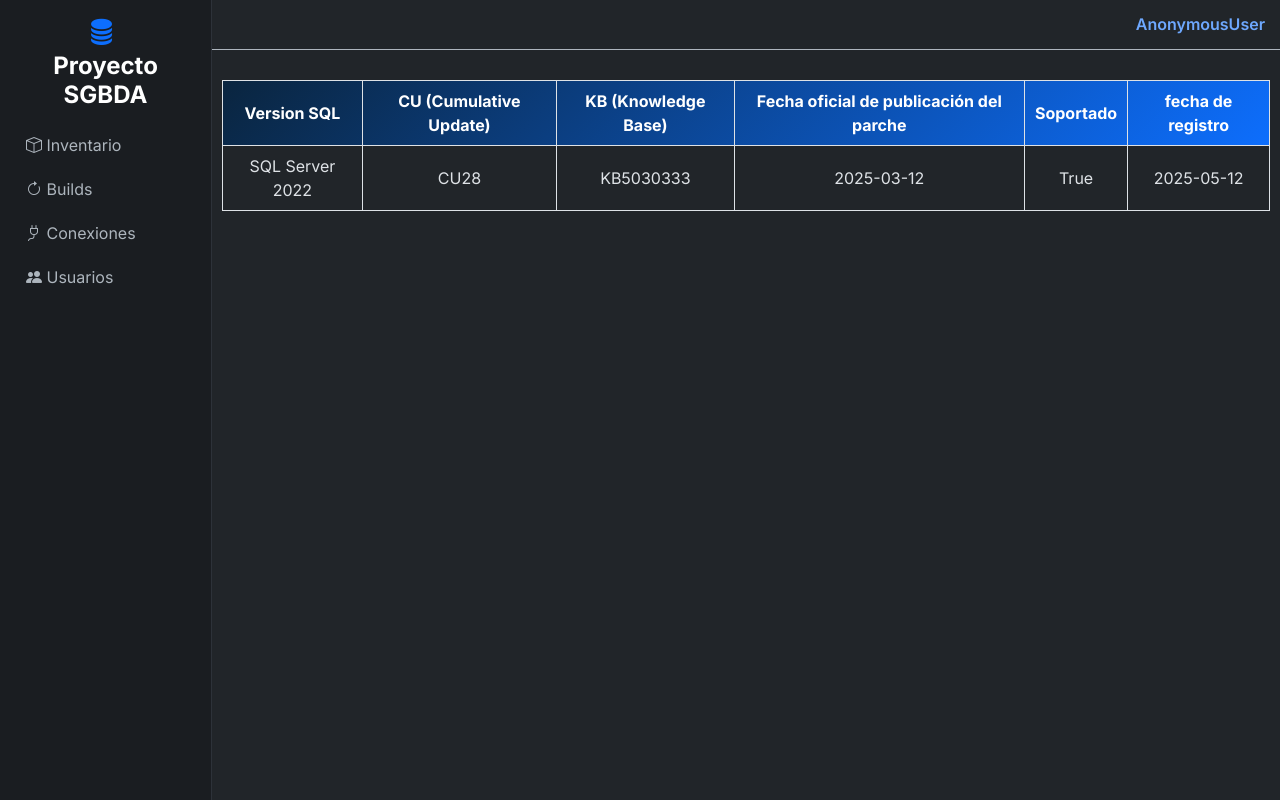
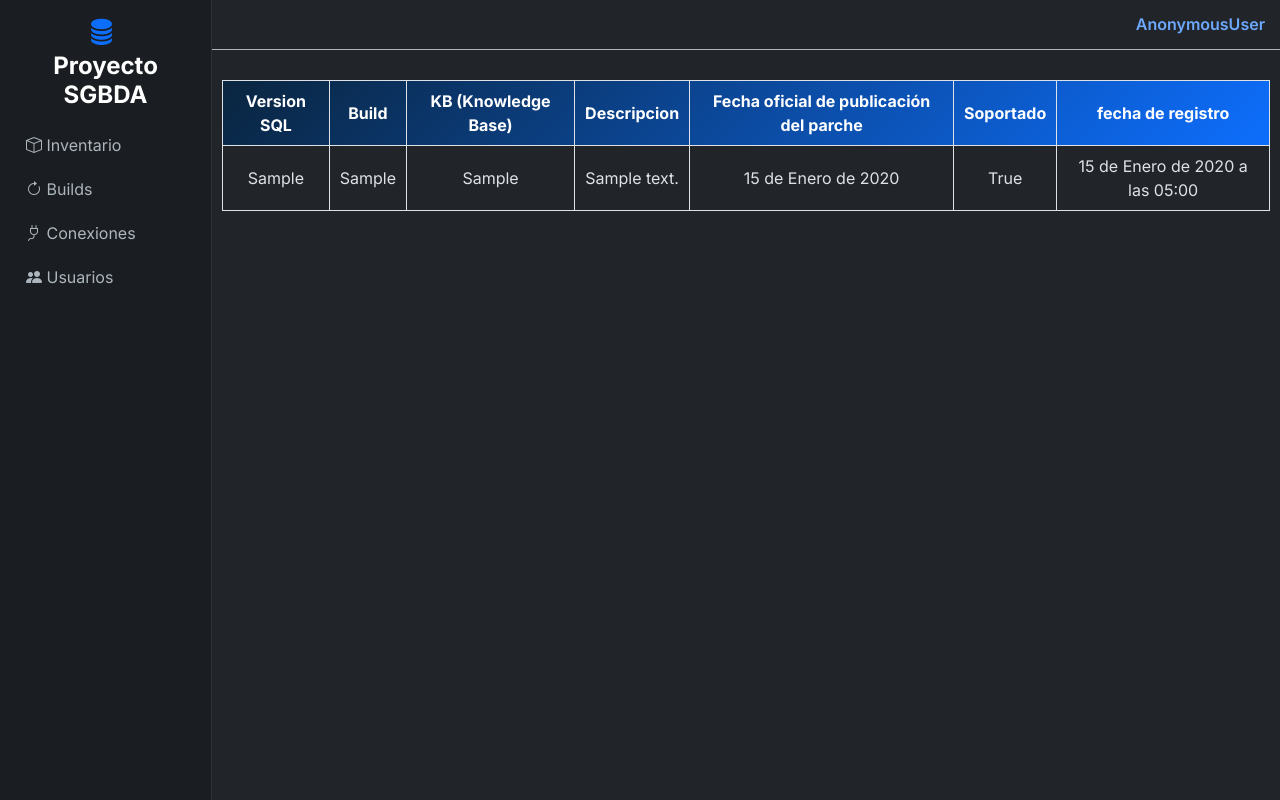
Before and after one commit to JulianCarvajal07/Proyecto-SGBDA, a Django app: page /listar_builds/ in a window 1280 px wide. Run offline with Django 5.2, Linux system fonts and the light colour scheme; tables that the repository leaves empty hold one stand-in row (values such as "Sample post").

Commit message:
creacion de vista para listar actualizaciones en el template builds.html

```diff
--- a/sgbda/services/microsoft_gdr_sync.py
+++ b/sgbda/services/microsoft_gdr_sync.py
@@ -7,7 +7,7 @@ from sgbda.models import actualizaciones
 def sync_gdr():
     print("Iniciando sincronización GDR...")
 
-    url = "https://learn.microsoft.com/en-us/troubleshoot/sql/releases/download-and-install-latest-updates"
+    url = "https://learn.microsoft.com/es-es/troubleshoot/sql/releases/sqlserver-2019/build-versions"
 
     response = requests.get(url)
     soup = BeautifulSoup(response.text, "lxml")
--- a/sgbda/templates/paginas/builds.html
+++ b/sgbda/templates/paginas/builds.html
@@ -25,24 +25,26 @@
                 <thead>
                     <tr>
                         <th>Version SQL</th>
-                        <th>CU (Cumulative Update)</th>
+                        <th>Build</th>
                         <th>KB (Knowledge Base)</th>
+                        <th>Descripcion</th>
                         <th>Fecha oficial de publicación del parche</th>
                         <th>Soportado</th>
                         <th>fecha de registro</th>
                     </tr>
                 </thead>
                 <tbody>
-
+                    {% for build in builds %}
                     <tr>
-                        <td>SQL Server 2022</td>
-                        <td>CU28</td>
-                        <td>KB5030333</td>
-                        <td>2025-03-12</td>
-                        <td>True</td>
-                        <td>2025-05-12</td>
+                        <td>{{build.major_version}}</td>
+                        <td>{{build.build}}</td>
+                        <td>{{build.kb}}</td>
+                        <td>{{build.descripcion}}</td>
+                        <td>{{build.release_date}}</td>
+                        <td>{{build.soportado}}</td>
+                        <td>{{build.fecha_registro}}</td>
                     </tr>
-
+                    {% endfor %}
                 </tbody>
             </table>
     </div>
--- a/sgbda/views/builds.py
+++ b/sgbda/views/builds.py
@@ -2,8 +2,11 @@ import pyodbc
 
 from django.shortcuts import render, redirect, get_object_or_404
 from django.contrib import messages
-from sgbda.models import conexion
+from sgbda.models import actualizaciones
 
 def listar_builds(request):
 
-    return render(request, 'paginas/builds.html')
+    builds = actualizaciones.objects.all()
+
+    return render(request, 'paginas/builds.html', {
+        "builds": builds})
```
